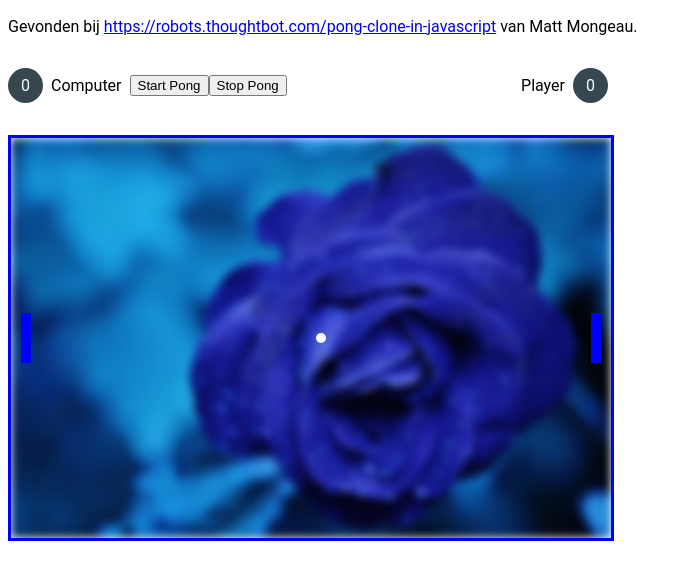
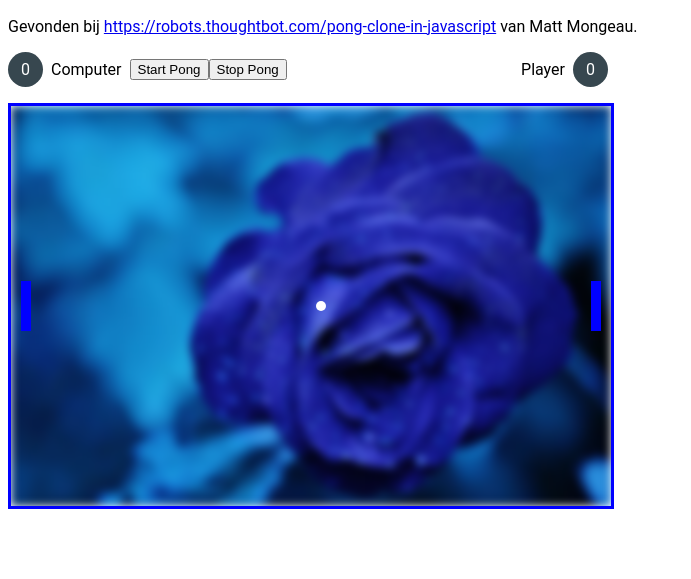
Before and after one commit to abdel-ships-it/ping-pong, a website: page index.html in a window 1280 px wide. Shown: the part 51-630 px from the top of the page, without its empty margins (0-691 px from the left). Drawn offline with Linux system fonts and the light colour scheme.

Commit message:
feat(styling): takes it easy on the controls padding

```diff
--- a/main.css
+++ b/main.css
@@ -7,7 +7,7 @@ canvas {
 }
 
 div.controls {
-    padding: 16px 0px;
+    padding: 8px 0px;
     display: flex;
     align-items: center;
     flex-wrap: nowrap;
```
